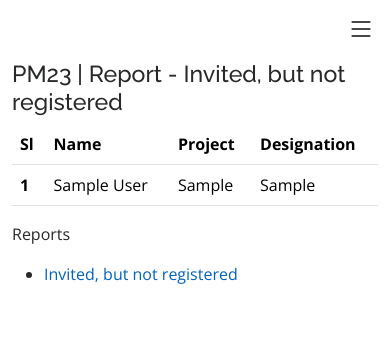
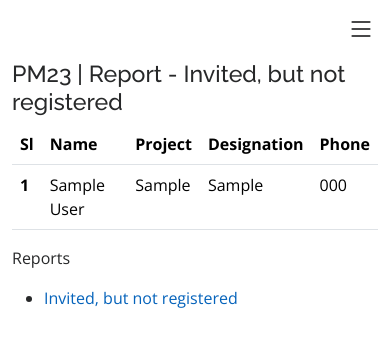
Before and after one commit to subinabid/pm23, a Django app: template venue/templates/venue/report1.html in a window 390 px wide. Shown: the top 347 px of the page. Run offline with Django 4.2, Linux system fonts and the light colour scheme; the template is opened without the code that fills it: values that come from a table or form of the project are taken from there, others are empty; tables that the repository leaves empty hold one stand-in row (values such as "Sample post"); some libraries are stand-ins or nearby versions.

Commit message:
Add Phone to reports

```diff
--- a/venue/templates/venue/report1.html
+++ b/venue/templates/venue/report1.html
@@ -13,6 +13,7 @@
                 <th scope="col">Name</th>
                 <th scope="col">Project</th>
                 <th scope="col">Designation</th>
+                <th scope="col">Phone</th>
             </tr>
         </thead>
         <tbody>
@@ -22,6 +23,7 @@
                 <td>{{i.first_name}} {{i.last_name}}</td>
                 <td>{{i.project}}</td>
                 <td>{{i.designation}}</td>
+                <td>{{i.phone}}</td>
             </tr>
             {% endfor %}
         </tbody>
```
